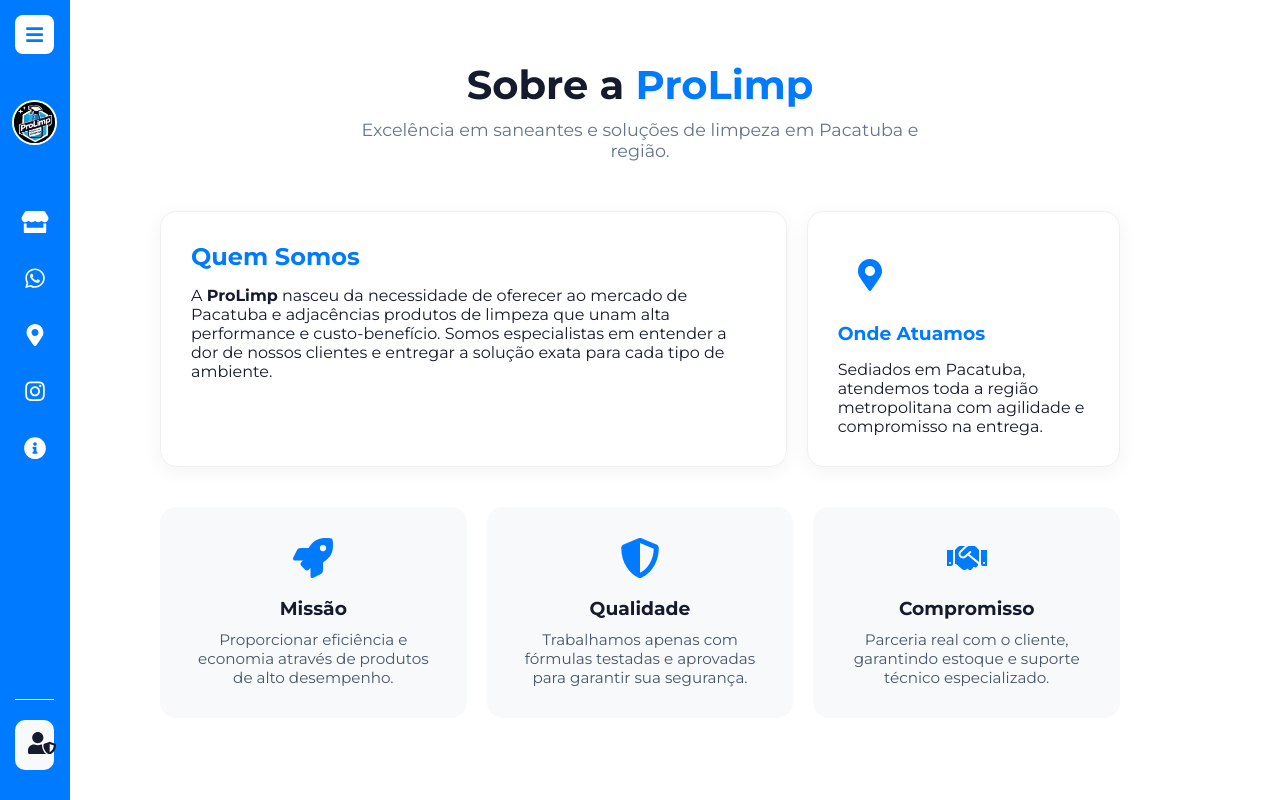
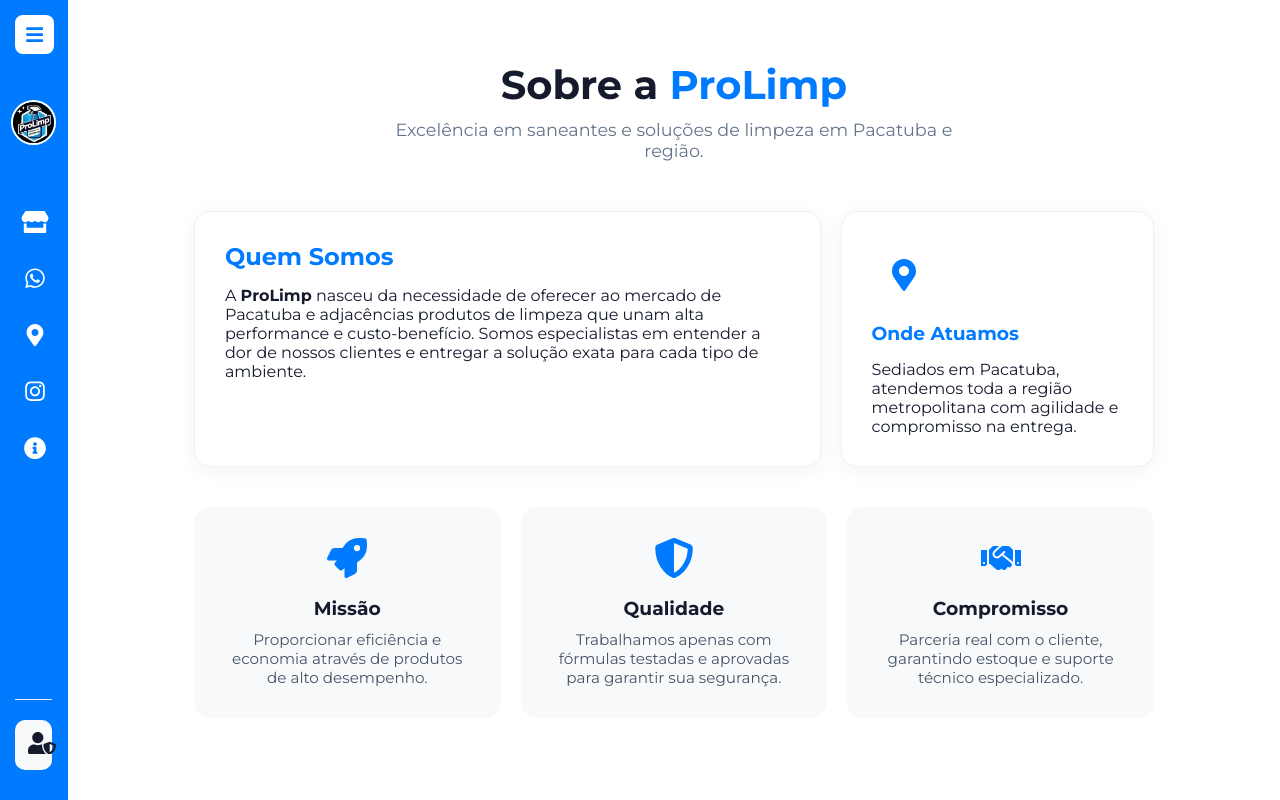
Before and after one commit to CactusTech-dev/Site-Cat-logo-ProLimp, a React (Vite) app in the folder FrontEnd/: page /sobre in a window 1280 px wide. Built offline with nearby package versions, Linux system fonts and the light colour scheme.

Commit message:
fix: corrige sobreposição da sidebar no desktop e mantém overlay no mobile

```diff
--- a/FrontEnd/src/index.css
+++ b/FrontEnd/src/index.css
@@ -40,12 +40,26 @@
 }
 
 @media (min-width: 769px) {
+  .layout-container {
+    display: flex;
+    width: 100%;
+  }
+
+  .sidebar {
+    position: sticky;
+    top: 0;
+    height: 100vh;
+    z-index: 100;
+  }
+
   .menu-open .main-content {
     margin-left: 260px;
+    width: calc(100% - 260px);
   }
 
   .menu-closed .main-content {
     margin-left: 70px;
+    width: calc(100% - 70px);
   }
 }
 
```
